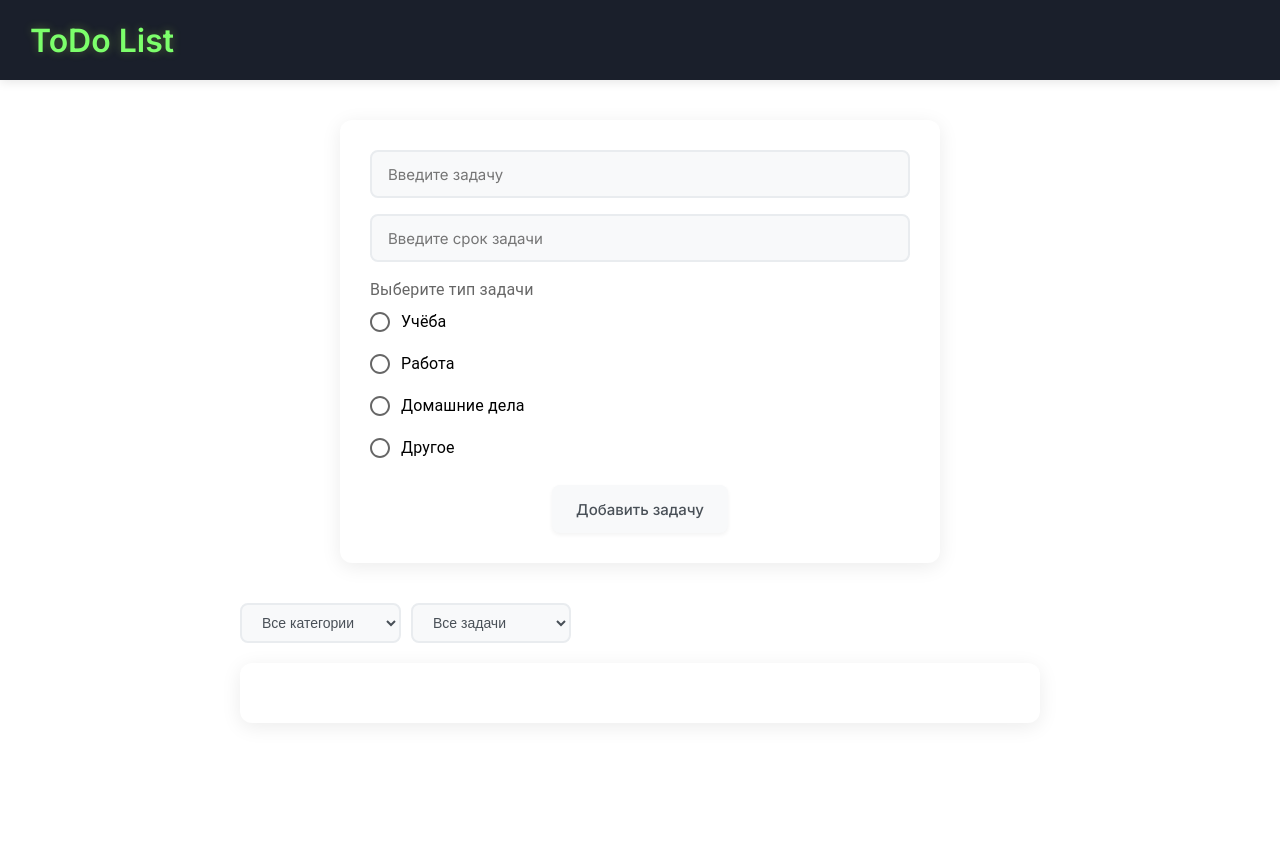
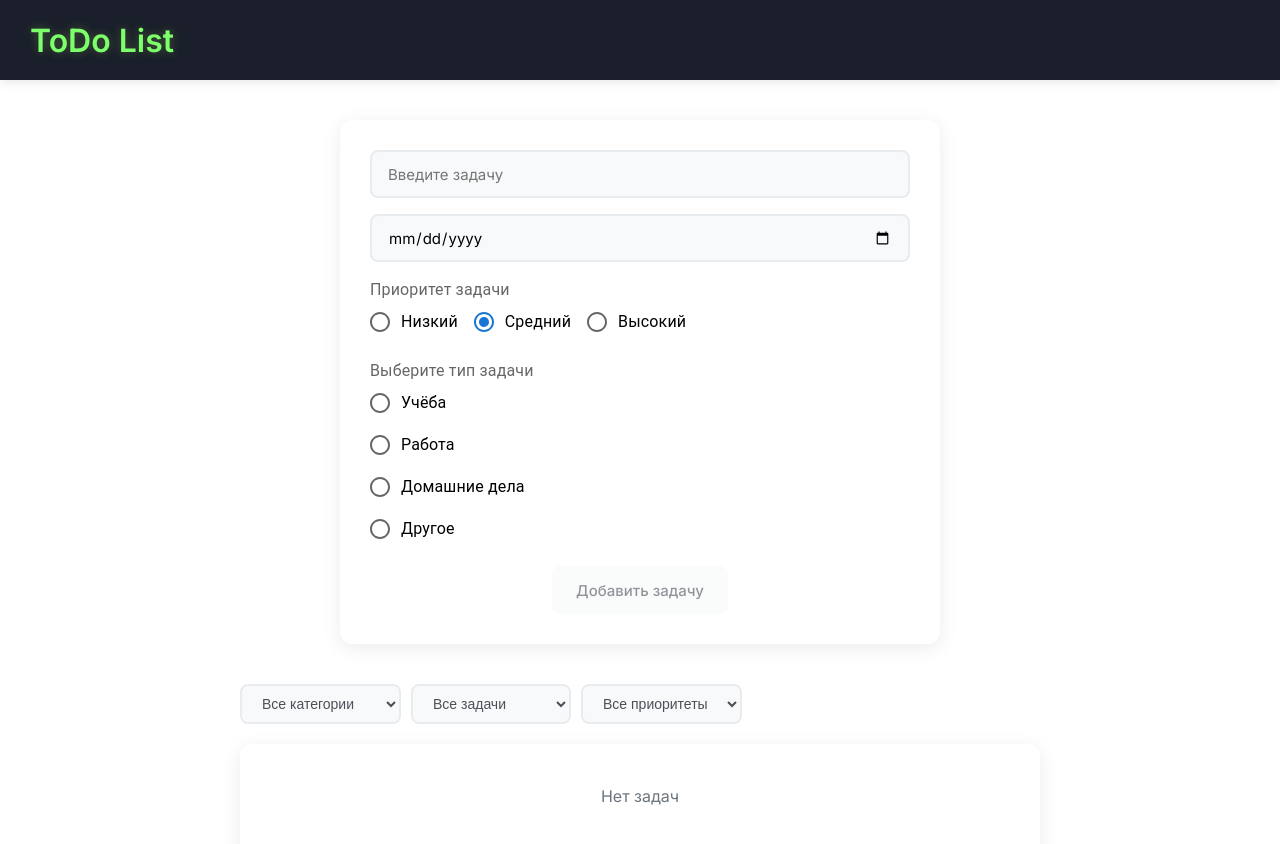
Before and after one commit to ctrl-view/ToDoList, a React (Vite) app: page / in a window 1280 px wide. Shown: the top 844 px of the page. Before the commit the page ends 800 px from the top, so only its background shows below. Built offline with nearby package versions, Linux system fonts and the light colour scheme.

Commit message:
Enhance ToDo List Application

```diff
--- a/package.json
+++ b/package.json
@@ -16,6 +16,7 @@
     "@emotion/react": "^11.14.0",
     "@emotion/styled": "^11.14.0",
     "@mui/material": "^7.0.2",
+    "date-fns": "^3.3.1",
     "react": "^19.0.0",
     "react-dom": "^19.0.0",
     "react-icons": "^5.5.0",
--- a/src/components/comps/Input.jsx
+++ b/src/components/comps/Input.jsx
@@ -1,28 +1,22 @@
-
 import css from "../../styles/form.css";
 
-const {Input} = css
-
+const { Input } = css
 
 const InputComponent = (props) => {
-
-    const {placeholder, inputValue, action} = props
-
+    const { placeholder, inputValue, action, type = "text" } = props
     const maxLength = 100
 
     return (
-        <>
-            <Input
-            type={"text"}
+        <Input
+            type={type}
             value={inputValue}
             placeholder={placeholder}
-            maxLength={maxLength}
-            onChange={event=> {
+            maxLength={type === "text" ? maxLength : undefined}
+            onChange={event => {
                 const newValue = event.target.value
                 action(newValue)
             }}
-            />
-        </>
+        />
     )
 }
 
--- a/src/components/pages/Main.jsx
+++ b/src/components/pages/Main.jsx
@@ -8,49 +8,51 @@ import RadioGroup from '@mui/material/RadioGroup'
 import FormControlLabel from '@mui/material/FormControlLabel'
 import FormControl from '@mui/material/FormControl'
 import FormLabel from '@mui/material/FormLabel'
+import { format } from 'date-fns'
 
 const {FormContainer, Wrap} = css
 
 const Main = () => {
-
-    const [task, setTask ] = useState('')
+    const [task, setTask] = useState('')
     const [data, setData] = useState([])
     const [category, setCategory] = useState('')
     const [deadline, setDeadline] = useState('')
+    const [priority, setPriority] = useState('medium')
 
     const handleAdd = () => {
-        if (category!=='') {
-        console.log('OK')
-        setData(
-            prev => { const newData = [ {
+        if (category !== '' && task.trim() !== '') {
+            const formattedDate = deadline ? format(new Date(deadline), 'dd.MM.yyyy') : ''
+
+            setData(prev => {
+                const newData = [{
                     id: Date.now(),
-                task: task,
+                    task: task.trim(),
                     completed: false,
                     category: category,
-                deadline: deadline
+                    deadline: formattedDate,
+                    priority: priority,
+                    createdAt: new Date().toISOString()
                 }, ...prev]
                 localStorage.setItem('tasks', JSON.stringify(newData))
                 return newData
-        }
-        )
+            })
 
             setTask('')
-        setDeadline('')}
+            setDeadline('')
+            setPriority('medium')
+        }
     }
 
     const onComplete = (id) => {
         setData(prev => {
-            const newData =  prev.map(item =>
+            const newData = prev.map(item =>
                 item.id === id
-                ? {...item, completed: !item.completed}
+                    ? { ...item, completed: !item.completed }
                     : item)
             localStorage.setItem('tasks', JSON.stringify(newData))
             return newData
+        })
     }
-            )
-
-    }
-
 
     const handleDelete = (id) => {
         setData(prev => {
@@ -64,25 +66,43 @@ const Main = () => {
         setCategory(event.target.value)
     }
 
-    useEffect(()=> {
+    useEffect(() => {
         const savedData = JSON.parse(localStorage.getItem('tasks'))
         if (savedData) {
             setData(savedData)
         }
-    },[])
-
+    }, [])
 
     return (
-        <>
         <Wrap>
             <FormContainer>
-                <InputComponent inputValue={task} action={setTask} placeholder={'Введите задачу'}></InputComponent>
-                <InputComponent inputValue={deadline} action={setDeadline} placeholder={'Введите срок задачи'}></InputComponent>
+                <InputComponent
+                    inputValue={task}
+                    action={setTask}
+                    placeholder={'Введите задачу'}
+                    type="text"
+                />
+                <InputComponent
+                    inputValue={deadline}
+                    action={setDeadline}
+                    placeholder={'Срок выполнения'}
+                    type="date"
+                />
                 <FormControl>
-                    <FormLabel id="demo-controlled-radio-buttons-group">Выберите тип задачи</FormLabel>
+                    <FormLabel>Приоритет задачи</FormLabel>
                     <RadioGroup
-                        aria-labelledby="demo-controlled-radio-buttons-group"
-                        name="controlled-radio-buttons-group"
+                        row
+                        value={priority}
+                        onChange={(e) => setPriority(e.target.value)}
+                    >
+                        <FormControlLabel value="low" control={<Radio />} label="Низкий" />
+                        <FormControlLabel value="medium" control={<Radio />} label="Средний" />
+                        <FormControlLabel value="high" control={<Radio />} label="Высокий" />
+                    </RadioGroup>
+                </FormControl>
+                <FormControl>
+                    <FormLabel>Выберите тип задачи</FormLabel>
+                    <RadioGroup
                         value={category}
                         onChange={handleChange}
                     >
@@ -93,12 +113,12 @@ const Main = () => {
                     </RadioGroup>
                 </FormControl>
 
-                <Button value={category} onClick={handleAdd}>Добавить задачу</Button>
+                <Button value={category && task.trim() ? 'primary' : ''} onClick={handleAdd} disabled={!category || !task.trim()}>
+                    Добавить задачу
+                </Button>
             </FormContainer>
-            <TaskList data={data} onDelete={handleDelete} taskChange={onComplete}></TaskList>
+            <TaskList data={data} onDelete={handleDelete} taskChange={onComplete} />
         </Wrap>
-        </>
-
     )
 }
 
--- a/src/components/views/local/TaskList.jsx
+++ b/src/components/views/local/TaskList.jsx
@@ -3,18 +3,18 @@ import css from "../../../styles/taskList.css"
 import Button from "../../comps/Button"
 import { FaTrash } from 'react-icons/fa'
 import { BiCheck, BiRevision } from "react-icons/bi";
-const {DataContainer, ContentLine, ContentCell, ButtonsLine, ButtonItem, SelectContainer, Select} = css
+const { DataContainer, ContentLine, ContentCell, SelectContainer, Select, PriorityBadge } = css
 
 const TaskList = (props) => {
-
     const [filters, setFilters] = useState({
         category: '',
-        completed: ''
+        completed: '',
+        priority: ''
     })
-    const{data=[], onDelete, taskChange} = props
+    const { data = [], onDelete, taskChange } = props
 
     const handleFilterChange = (e) => {
-        const {name, value} = e.target;
+        const { name, value } = e.target;
         setFilters((prevFilters) => ({
             ...prevFilters,
             [name]: value,
@@ -24,10 +24,20 @@ const TaskList = (props) => {
     const filterData = data.filter(item => {
         return (
             (filters.category === '' || item.category === filters.category) &&
-            (filters.completed === '' || item.completed.toString() === filters.completed)
+            (filters.completed === '' || item.completed.toString() === filters.completed) &&
+            (filters.priority === '' || item.priority === filters.priority)
         );
+    })
+
+    const getPriorityColor = (priority) => {
+        switch (priority) {
+            case 'high': return '#ff4d4d';
+            case 'medium': return '#ffd700';
+            case 'low': return '#7cff6b';
+            default: return '#7cff6b';
+        }
     }
-    )
+
     return (
         <>
             <SelectContainer>
@@ -51,21 +61,38 @@ const TaskList = (props) => {
                     <option value="false">Активные</option>
                     <option value="true">Завершённые</option>
                 </Select>
+                <Select
+                    name="priority"
+                    value={filters.priority}
+                    onChange={handleFilterChange}
+                >
+                    <option value="">Все приоритеты</option>
+                    <option value="low">Низкий</option>
+                    <option value="medium">Средний</option>
+                    <option value="high">Высокий</option>
+                </Select>
             </SelectContainer>
             <DataContainer>
-                {filterData.map((item, index) => {
-                    return (
-                        <ContentLine key={item.id} style={{marginBottom: '10px'}}>
-                            <ContentCell style={{textDecoration: item.completed===true ? 'line-through' : ''}} width={'70%'}>{item.task} <span style={{color: 'rgb(89,154,4)'}}>{item.deadline}</span></ContentCell>
-                            <ContentCell width={'15%'}>
-                                <Button onClick={()=>taskChange(item.id)}>{ item.completed===false ? <BiCheck /> : <BiRevision />}</Button>
-                            </ContentCell>
-                            <ContentCell width={'15%'}>
-                                <Button onClick={()=>onDelete(item.id)}><FaTrash /></Button>
-                            </ContentCell>
-                        </ContentLine>
-                    )
-                })}
+                {filterData.map((item) => (
+                    <ContentLine key={item.id}>
+                        <ContentCell style={{ textDecoration: item.completed ? 'line-through' : '' }} width="70%">
+                            <PriorityBadge color={getPriorityColor(item.priority)} />
+                            {item.task}
+                            {item.deadline && <span style={{ color: 'rgb(89,154,4)', marginLeft: '8px' }}>{item.deadline}</span>}
+                        </ContentCell>
+                        <ContentCell width="15%">
+                            <Button onClick={() => taskChange(item.id)}>{item.completed ? <BiRevision /> : <BiCheck />}</Button>
+                        </ContentCell>
+                        <ContentCell width="15%">
+                            <Button onClick={() => onDelete(item.id)}><FaTrash /></Button>
+                        </ContentCell>
+                    </ContentLine>
+                ))}
+                {filterData.length === 0 && (
+                    <ContentLine style={{ justifyContent: 'center', color: '#6c757d' }}>
+                        Нет задач
+                    </ContentLine>
+                )}
             </DataContainer>
         </>
     )
--- a/src/styles/taskList.css.js
+++ b/src/styles/taskList.css.js
@@ -17,6 +17,7 @@ const css = {
         max-width: 800px;
         box-sizing: border-box;
         transition: all 0.3s ease;
+        min-height: 200px;
         &:hover {
             box-shadow: 0 6px 25px rgba(0, 0, 0, 0.12);
         }
@@ -40,7 +41,8 @@ const css = {
         }
     `,
     ContentCell: styled.span`
-        display: block;
+        display: flex;
+        align-items: center;
         position: relative;
         width: ${props => {
             if (props.width === '70%') {
@@ -56,6 +58,7 @@ const css = {
         box-sizing: border-box;
         word-break: break-word;
         line-height: 1.5;
+        gap: 8px;
 
         @media (max-width: 768px) {
             width: ${props => {
@@ -66,33 +69,6 @@ const css = {
                 }
                 return props.width;
             }};
-        }
-    `,
-    ButtonsLine: styled.div`
-        display: flex;
-        flex-direction: row;
-        align-items: center;
-        justify-content: flex-start;
-        position: relative;
-        margin: 0 auto;
-        margin-top: 40px;
-        width: 100%;
-        max-width: 800px;
-        box-sizing: border-box;
-        gap: 20px;
-    `,
-    ButtonItem: styled.span`
-        display: block;
-        position: relative;
-        font-size: 14px;
-        color: #6c757d;
-        cursor: pointer;
-        transition: all 0.2s ease;
-        padding: 8px 16px;
-        border-radius: 6px;
-        &:hover {
-            color: #495057;
-            background-color: #f8f9fa;
         }
     `,
     SelectContainer: styled.div`
@@ -135,6 +111,13 @@ const css = {
             width: 100%;
             min-width: unset;
         }
+    `,
+    PriorityBadge: styled.span`
+        width: 8px;
+        height: 8px;
+        border-radius: 50%;
+        background-color: ${props => props.color};
+        margin-right: 8px;
     `
 }
 
```
Also changed, not shown: 1 other file (tests, documents, lock files or other folders). Lines whose indentation alone changed are shown as unchanged.
